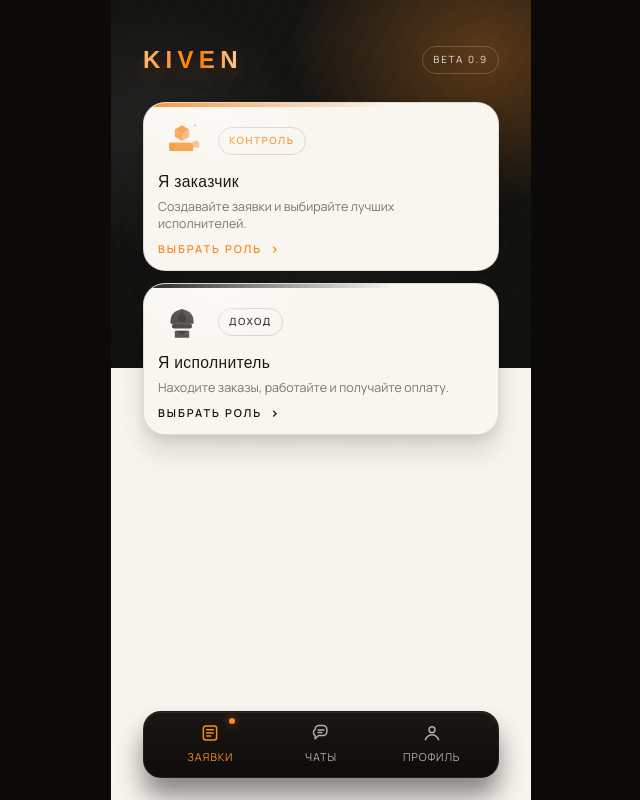
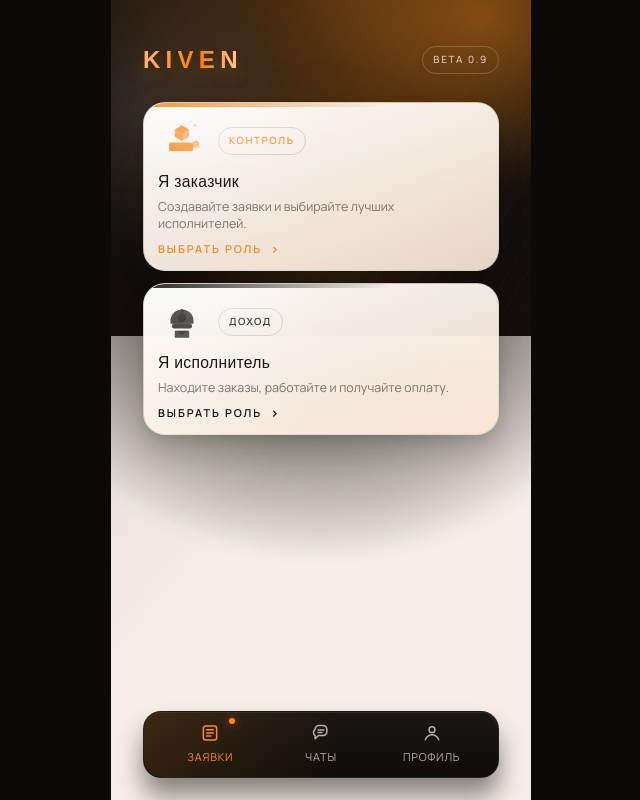
Before and after one commit to GameclubPro/misha, a React (Vite) app: page / in a window 1280 px wide. Shown: the whole page, without its empty margins (319-959 px from the left). Built offline with nearby package versions, Linux system fonts and the light colour scheme; a web font is replaced by a local one.

Commit message:
intro screen

```diff
--- a/src/App.css
+++ b/src/App.css
@@ -18,16 +18,18 @@
   gap: 14px;
   position: relative;
   overflow: hidden;
-  background: linear-gradient(180deg, #10100f 0%, #10100f 46%, #f8f5ef 46%, #f8f5ef 100%);
+  background:
+    radial-gradient(160% 120% at 50% -14%, rgba(255, 140, 24, 0.35) 0%, rgba(16, 12, 10, 0.55) 45%, transparent 70%),
+    linear-gradient(180deg, #0b0a09 0%, #171210 42%, #f7efe7 42%, #f7efe7 100%);
 }
 
 .screen[data-screen="customer"] {
   gap: 12px;
   background:
-    radial-gradient(120% 120% at 50% -12%, #fff9f4 0%, #f7eee6 52%, #f3e0d2 100%),
-    radial-gradient(240px 200px at 16% 18%, rgba(247, 138, 30, 0.14), transparent 72%),
-    radial-gradient(220px 200px at 82% 22%, rgba(247, 138, 30, 0.1), transparent 74%),
-    radial-gradient(320px 240px at 50% 92%, rgba(247, 138, 30, 0.18), transparent 75%);
+    radial-gradient(120% 120% at 50% -12%, #fff9f4 0%, #f7eee6 50%, #f0dac7 100%),
+    radial-gradient(260px 220px at 14% 16%, rgba(255, 133, 20, 0.22), transparent 72%),
+    radial-gradient(240px 200px at 86% 18%, rgba(30, 24, 20, 0.12), transparent 74%),
+    radial-gradient(340px 260px at 50% 92%, rgba(255, 120, 0, 0.26), transparent 75%);
 }
 
 .screen::before {
@@ -35,17 +37,18 @@
   position: absolute;
   inset: -10% -10%;
   background:
-    radial-gradient(280px 220px at 82% 14%, rgba(247, 138, 30, 0.35), transparent 70%),
-    radial-gradient(220px 180px at 18% 22%, rgba(255, 255, 255, 0.08), transparent 72%),
-    radial-gradient(300px 240px at 50% 40%, rgba(255, 255, 255, 0.05), transparent 76%);
-  opacity: 0.9;
+    radial-gradient(320px 240px at 82% 10%, rgba(255, 140, 24, 0.55), transparent 70%),
+    radial-gradient(260px 220px at 16% 20%, rgba(255, 255, 255, 0.14), transparent 72%),
+    radial-gradient(420px 300px at 50% 45%, rgba(0, 0, 0, 0.4), transparent 72%);
+  opacity: 0.8;
   pointer-events: none;
 }
 
 .screen[data-screen="customer"]::before {
   background:
-    radial-gradient(260px 220px at 78% 12%, rgba(247, 138, 30, 0.2), transparent 72%),
-    radial-gradient(200px 180px at 12% 20%, rgba(255, 255, 255, 0.7), transparent 70%);
+    radial-gradient(260px 220px at 78% 12%, rgba(247, 138, 30, 0.28), transparent 72%),
+    radial-gradient(220px 180px at 12% 18%, rgba(255, 255, 255, 0.8), transparent 70%),
+    radial-gradient(320px 260px at 50% 40%, rgba(0, 0, 0, 0.12), transparent 72%);
   opacity: 0.7;
 }
 
@@ -54,17 +57,19 @@
   position: absolute;
   inset: 0;
   background:
+    linear-gradient(130deg, rgba(0, 0, 0, 0.45) 0%, rgba(0, 0, 0, 0) 55%),
     linear-gradient(180deg, rgba(255, 255, 255, 0.06) 0%, rgba(255, 255, 255, 0.02) 35%, rgba(0, 0, 0, 0) 52%),
     repeating-linear-gradient(120deg, rgba(255, 255, 255, 0.05) 0 1px, transparent 1px 16px);
-  opacity: 0.35;
+  opacity: 0.32;
   pointer-events: none;
 }
 
 .screen[data-screen="customer"]::after {
   background:
+    linear-gradient(180deg, rgba(0, 0, 0, 0.12) 0%, rgba(0, 0, 0, 0) 38%),
     linear-gradient(180deg, rgba(255, 255, 255, 0.7) 0%, rgba(255, 255, 255, 0.2) 40%, rgba(255, 255, 255, 0) 65%),
     repeating-linear-gradient(140deg, rgba(255, 255, 255, 0.35) 0 1px, transparent 1px 18px);
-  opacity: 0.25;
+  opacity: 0.28;
 }
 
 .hero,
@@ -123,6 +128,21 @@
   gap: 12px;
   color: var(--ink);
   animation: hero-in 0.6s ease-out both;
+}
+
+.customer-hero::before {
+  content: "";
+  position: absolute;
+  top: -16px;
+  left: 50%;
+  width: 180px;
+  height: 80px;
+  transform: translateX(-50%);
+  background: radial-gradient(circle, rgba(255, 130, 20, 0.35), transparent 70%);
+  filter: blur(2px);
+  opacity: 0.8;
+  pointer-events: none;
+  z-index: -1;
 }
 
 .customer-copy h1 {
@@ -320,6 +340,21 @@
   margin-top: 4px;
 }
 
+.cta-wrap::before {
+  content: "";
+  position: absolute;
+  bottom: -24px;
+  left: 50%;
+  width: 240px;
+  height: 90px;
+  transform: translateX(-50%);
+  background: radial-gradient(circle, rgba(255, 120, 0, 0.45), transparent 70%);
+  filter: blur(6px);
+  opacity: 0.75;
+  pointer-events: none;
+  z-index: -1;
+}
+
 .cta-primary {
   border: none;
   border-radius: 999px;
@@ -340,6 +375,17 @@
   display: grid;
   grid-template-columns: 1fr;
   gap: 12px;
+  position: relative;
+}
+
+.choice-grid::before {
+  content: "";
+  position: absolute;
+  inset: -18% -8%;
+  background: radial-gradient(60% 50% at 50% 40%, rgba(255, 140, 24, 0.18), transparent 70%);
+  filter: blur(18px);
+  opacity: 0.8;
+  pointer-events: none;
 }
 
 .choice-card {
@@ -348,7 +394,7 @@
   overflow: hidden;
   border: 1px solid rgba(20, 17, 15, 0.12);
   border-radius: 22px;
-  background: var(--surface);
+  background: linear-gradient(160deg, rgba(255, 255, 255, 0.98) 0%, rgba(255, 247, 238, 0.94) 48%, rgba(255, 235, 216, 0.9) 100%);
   padding: 14px 14px 12px;
   min-height: 134px;
   display: flex;
@@ -502,6 +548,16 @@
   pointer-events: none;
 }
 
+.bottom-nav::after {
+  content: "";
+  position: absolute;
+  inset: 0;
+  border-radius: inherit;
+  background: linear-gradient(90deg, rgba(255, 140, 24, 0.25) 0%, transparent 55%);
+  opacity: 0.6;
+  pointer-events: none;
+}
+
 .nav-item {
   border: none;
   background: transparent;
```
